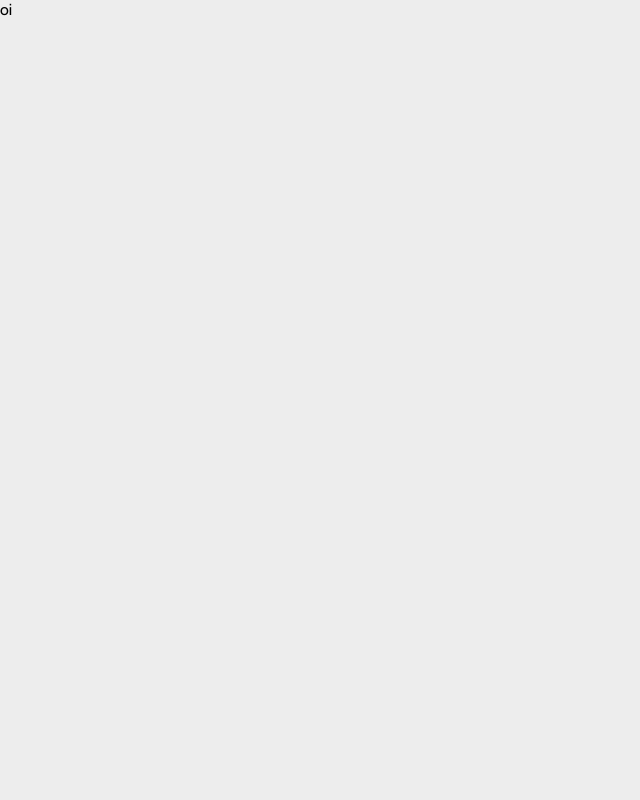
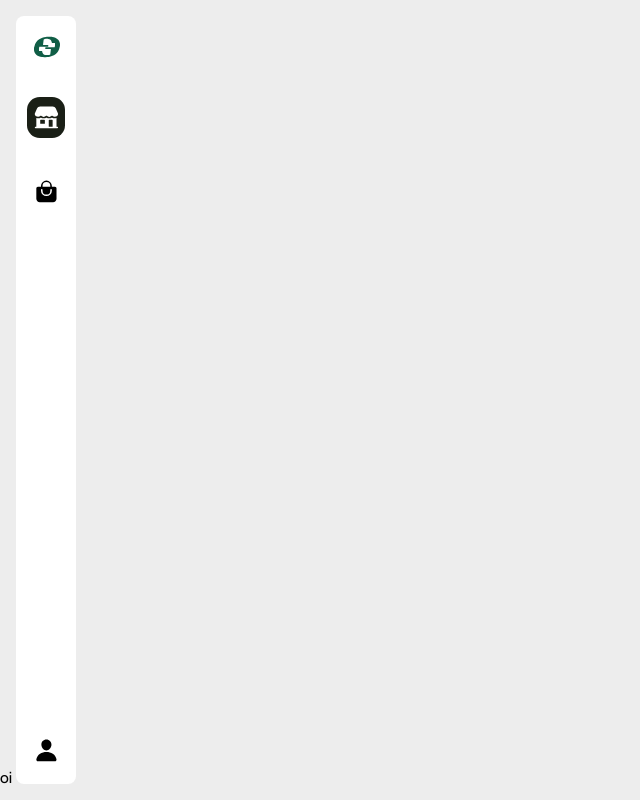
Before and after one commit to gabriel-tomas/ecommerce-tecstore, a Next.js app: page / in a window 1280 px wide. Shown: the whole page, without its empty margins (0-640 px from the left). Built offline with nearby package versions, Linux system fonts and the light colour scheme.

Commit message:
feature: menu bar

```diff
--- a/package.json
+++ b/package.json
@@ -12,6 +12,7 @@
     "next": "^14.2.5",
     "react": "^18",
     "react-dom": "^18",
+    "react-icons": "^5.2.1",
     "styled-components": "^6.1.11"
   },
   "devDependencies": {
--- a/src/components/Menu/index.tsx
+++ b/src/components/Menu/index.tsx
@@ -0,0 +1,33 @@
+import Link from 'next/link';
+import Image from 'next/image';
+import { useRouter } from 'next/router';
+
+import { Container } from './styled';
+
+import logo from '../../assets/logo.svg';
+import { IoStorefront, IoBagHandle, IoPerson } from 'react-icons/io5';
+
+export default function Menu() {
+  const { asPath } = useRouter();
+
+  return (
+    <Container>
+      <nav>
+        <Link className="logo" href="/">
+          <Image src={logo} alt="Logo da página" />
+        </Link>
+        <Link href="/" className={`${asPath === '/' ? 'in' : ''}`}>
+          <IoStorefront />
+        </Link>
+        <Link href="/cart" className={`${asPath === '/cart' ? 'in' : ''}`}>
+          <IoBagHandle />
+        </Link>
+      </nav>
+      <div className="me">
+        <Link href="https://www.gabrieltomas.com.br" target="_blank">
+          <IoPerson />
+        </Link>
+      </div>
+    </Container>
+  );
+}
--- a/src/components/Menu/styled.ts
+++ b/src/components/Menu/styled.ts
@@ -0,0 +1,50 @@
+import styled, { css } from 'styled-components';
+
+export const Container = styled.div`
+  background-color: ${({ theme }) => theme.colors.white};
+  padding: 0.7rem;
+  display: flex;
+  flex-direction: column;
+  justify-content: space-between;
+  width: 60px;
+  height: calc(100svh - 2rem);
+  position: sticky;
+  top: 1rem;
+  left: 1rem;
+  border-radius: 0.5rem;
+
+  a {
+    display: block;
+    width: 100%;
+    padding: 0.4rem;
+    transition:
+      background-color 0.2s,
+      color 0.1s ease;
+
+    &.in {
+      ${({ theme }) => css`
+        background-color: ${theme.colors.placeholder};
+        color: ${theme.colors.white};
+        border-radius: 0.8rem;
+      `}
+    }
+
+    svg,
+    img {
+      width: 100%;
+      height: 100%;
+    }
+
+    img {
+      color: ${({ theme }) => theme.colors.primary};
+      width: 107%;
+      height: 107%;
+    }
+  }
+
+  nav {
+    display: flex;
+    flex-direction: column;
+    gap: 2rem;
+  }
+`;
--- a/src/pages/_app.tsx
+++ b/src/pages/_app.tsx
@@ -3,9 +3,12 @@ import { ThemeProvider } from 'styled-components';
 import { GlobalStyles } from '../styles/global-styles';
 import { theme } from '../styles/theme';
 
+import Menu from '../components/Menu';
+
 function MyApp({ Component, pageProps }: AppProps) {
   return (
     <ThemeProvider theme={theme}>
+      <Menu />
       <Component {...pageProps} />
       <GlobalStyles />
     </ThemeProvider>
--- a/src/pages/_document.tsx
+++ b/src/pages/_document.tsx
@@ -37,6 +37,7 @@ export default class MyDocument extends Document {
             href="https://fonts.googleapis.com/css2?family=Cabin:ital,wght@0,400..700;1,400..700&display=swap"
             rel="stylesheet"
           />
+          <title>Tudo Store</title>
         </Head>
         <body>
           <Main />
--- a/src/styles/global-styles.ts
+++ b/src/styles/global-styles.ts
@@ -13,6 +13,10 @@ export const GlobalStyles = createGlobalStyle`
     text-decoration: none;
   }
 
+  button {
+    border: none;
+  }
+
   body {
     background-color: ${({ theme }) => theme.colors.background};
   }
```
Also changed, not shown: src/assets/logo.svg (added), 1 other file (tests, documents, lock files or other folders).
